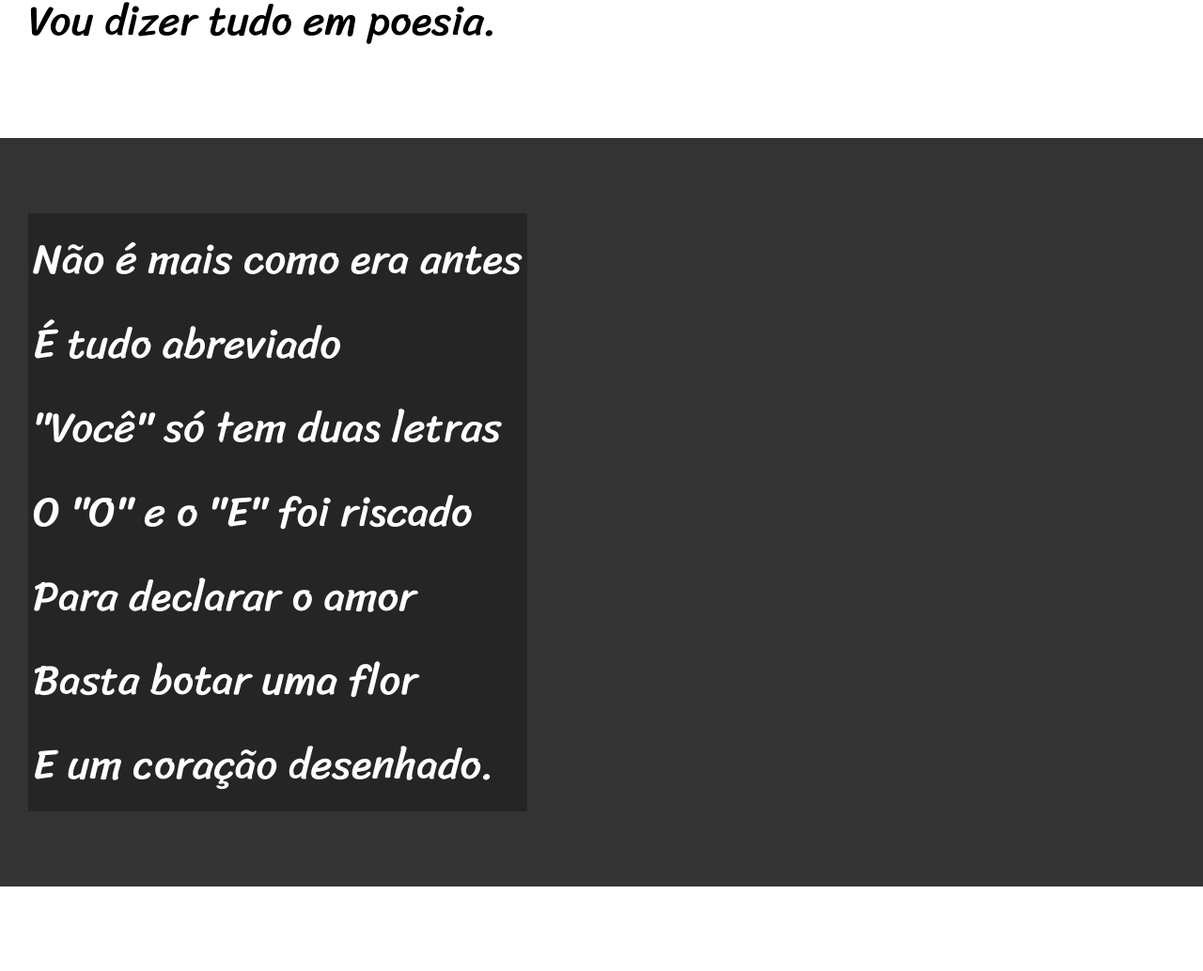
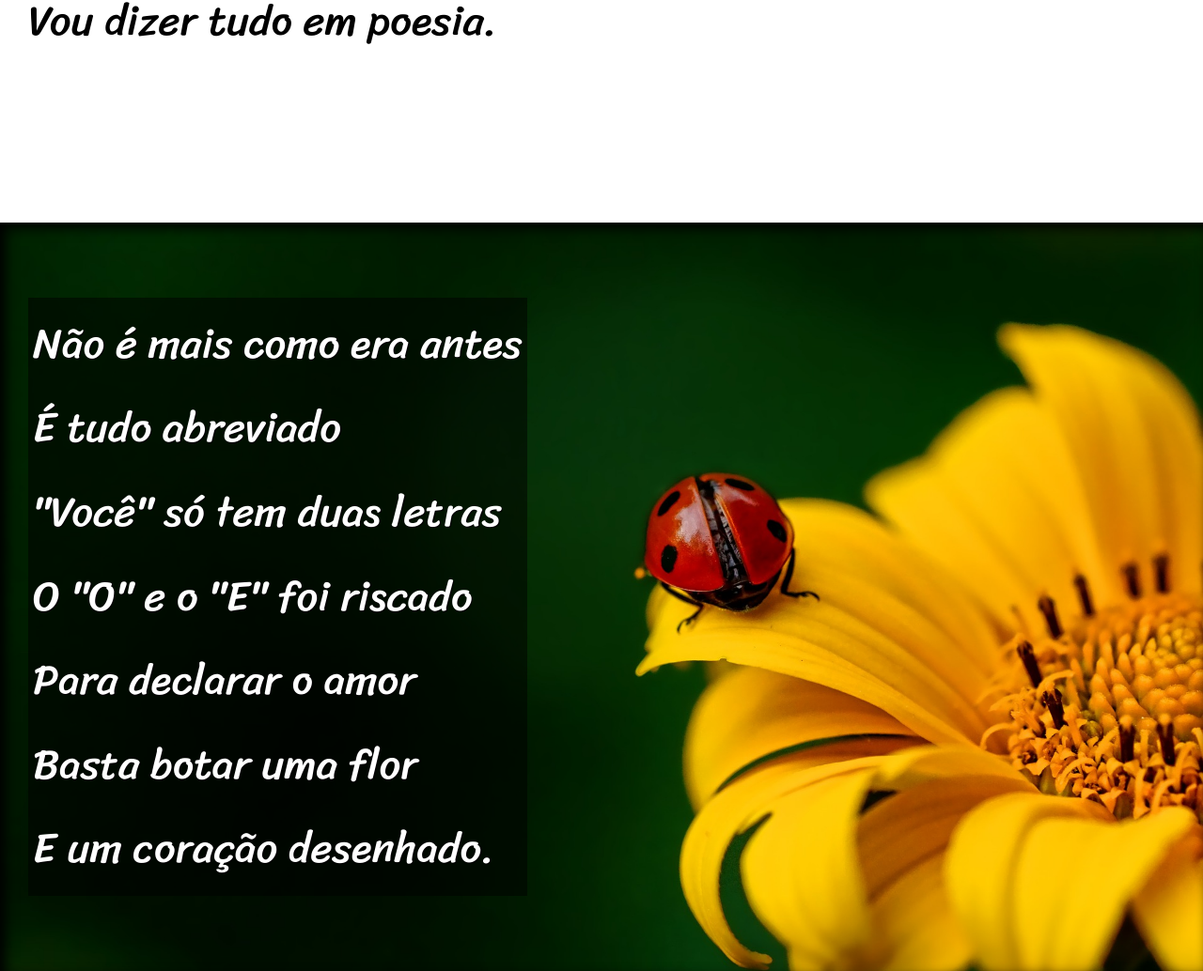
Before and after one commit to daniellacerdadutra/EXERCICIO, a plain HTML site: page desafio012/index.html in a window 1280 px wide. Shown: the part 900-1934 px from the top of the page at 94% size. Drawn offline with Linux system fonts and the light colour scheme.

Commit message:
atualização final do desafio 12

```diff
--- a/desafio012/index.html
+++ b/desafio012/index.html
@@ -11,6 +11,8 @@
         <h1>Cordel Moderno</h1>
 
         <p>Por <a href="https://www.recantodasletras.com.br/poesias/3186743" target="_blank"> Milton Duarte</a></p>
+
+
 
     </header>
 
@@ -28,7 +30,7 @@
 
 
 
-    <section class="imagem">
+    <section class="imagem" id="img01">
         <p>
             Não é mais como era antes<br>
             É tudo abreviado<br>
@@ -65,7 +67,7 @@
 
 
 
-    <section class="imagem">
+    <section class="imagem" id="img02">
         <p>
             Tenho saudade das cartas<br>
             Escritas com a própria mão<br>
--- a/desafio012/style.css
+++ b/desafio012/style.css
@@ -27,6 +27,7 @@ header{
     background-color: black;
     color: white;
     text-align: center;
+
 }
 
 header > h1{
@@ -61,6 +62,9 @@ section{
     font-family: var(--fonte3);
     font-size: 3.5vw ;
 }
+section > p{
+    padding-bottom: 2em;
+}
 
 section.normal{
     background-color: white;
@@ -69,12 +73,31 @@ section.normal{
 section.imagem{
     background-color: rgb(51, 51, 51);
     color: white;
+    box-shadow: inset 6px 6px 13px 0px rgb(0, 0, 0.473);
+    background-size: cover;
+    background-attachment: fixed;
 }
 
 section.imagem > p{
     display: inline-block;
     padding: 5px;
-    background-color: rgba(0, 0, 0, 0.267);
+    background-color: rgba(0, 0, 0, 0.514);
+    text-shadow: 1px 1px 0px black;
+
+}
+
+section#img01{
+    background-image: url('imagens/background001.jpg');
+    background-position: right center;
+
+
+}
+
+section#img02{
+    background-image: url('imagens/background002.jpg');
+
+
+
 }
 
 footer{
```
